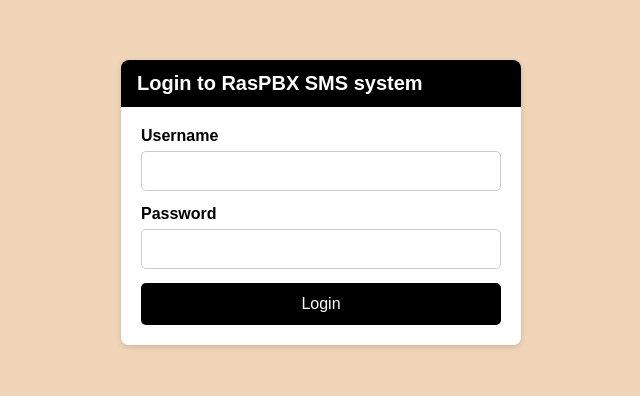
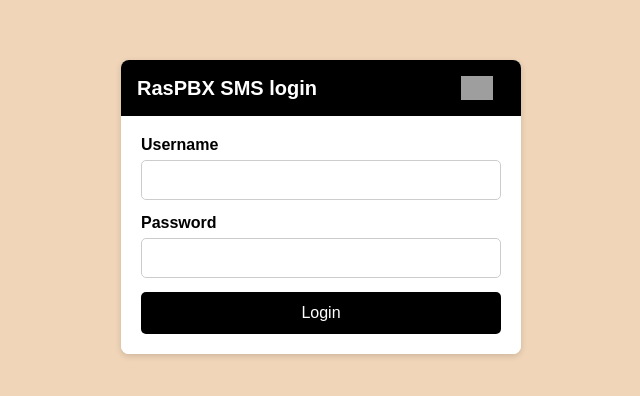
Before and after one commit to MatejKovacic/RasPBX-install, a PHP site: page /index.php in a window 1280 px wide. Shown: the top 396 px of the page, without its empty margins (319-959 px from the left). Run offline with PHP 8.4, Linux system fonts and the light colour scheme; grey boxes are pictures that could not be loaded.

Commit message:
Update auth.php
Added nice logo icon

```diff
--- a/SMS_and_MMS/auth.php
+++ b/SMS_and_MMS/auth.php
@@ -33,7 +33,7 @@ function show_login_form($error = "") {
     <head>
         <meta charset="UTF-8">
         <meta name="viewport" content="width=device-width, initial-scale=1.0">
-        <title>Login to RasPBX SMS system</title>
+        <title>RasPBX SMS system</title>
         <style>
             body {
                 margin: 0;
@@ -120,12 +120,19 @@ function show_login_form($error = "") {
                     padding: 16px;
                 }
             }
+            .header img.login-icon {
+                width: 32px;
+                height: 32px;
+                object-fit: contain; /* keeps aspect ratio */
+                margin-right: 12px;  /* small space from the right edge */
+            }
         </style>
     </head>
     <body>
         <div class="container">
             <div class="header">
-                <h2>Login to RasPBX SMS system</h2>
+                <h2>RasPBX SMS login</h2>
+                <img src="icons/logo.png" alt="Login icon" class="login-icon">
             </div>
             <div class="content">
                 <?php if ($error) { echo "<div class='error'>".htmlspecialchars($error)."</div>"; } ?>
```
